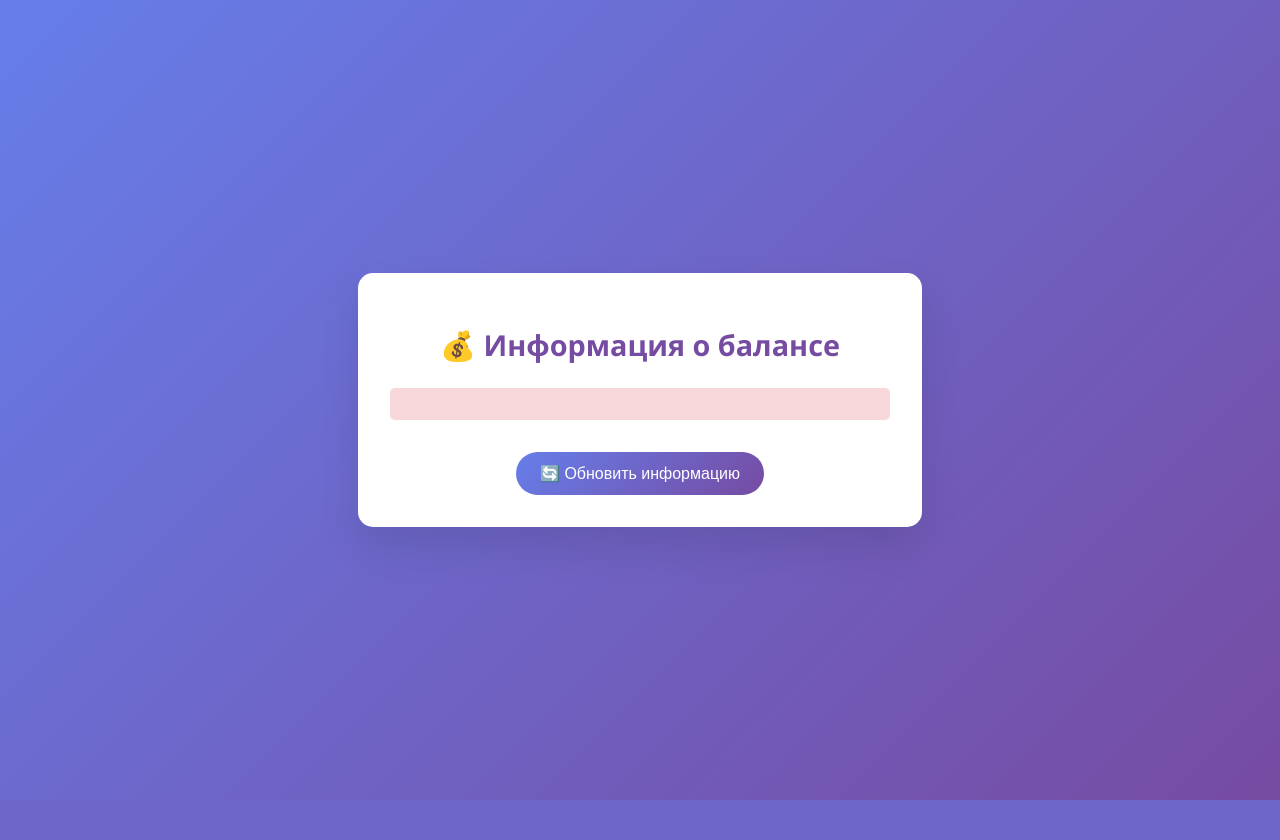
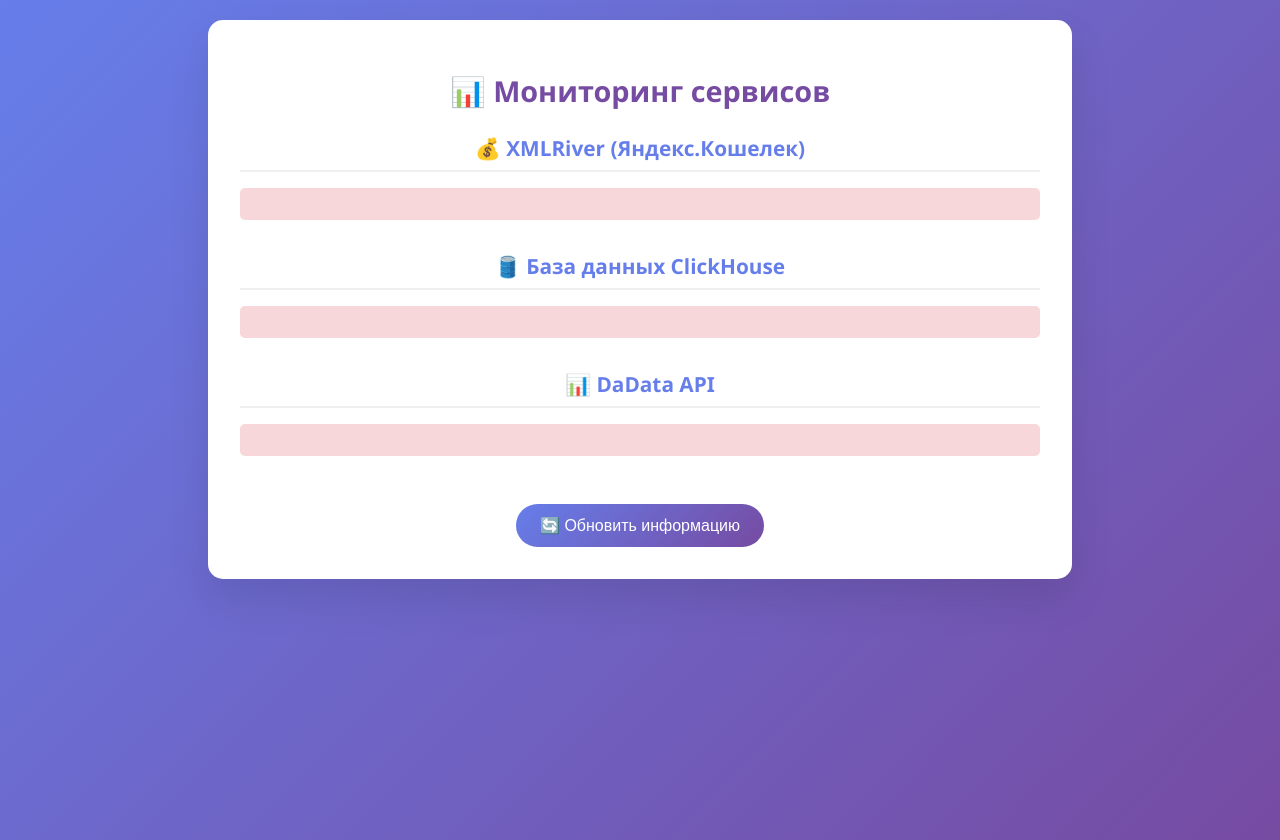
Before and after one commit to agladsoft/SupportInfo, a FastAPI app: template templates/index.html in a window 1280 px wide. Before the commit the page ends 800 px from the top, so only its background shows below. Run offline with FastAPI, Linux system fonts and the light colour scheme; the template is opened without the code that fills it: most values are stand-ins (such as "Sample title", 1, 10 or a date in 2020).

Commit message:
Новые метрики для отслеживания

```diff
--- a/main.py
+++ b/main.py
@@ -5,8 +5,8 @@ from fastapi.requests import Request
 from fastapi.responses import HTMLResponse
 import logging
 
-from app.services import XMLRiverService
-from app.models import BalanceResponse
+from app.services import XMLRiverService, ClickHouseService, DadataService
+from app.models import BalanceResponse, DatabaseInfo, DadataInfo, AllServicesResponse
 
 logging.basicConfig(level=logging.INFO)
 logger = logging.getLogger(__name__)
@@ -17,23 +17,61 @@ app.mount("/static", StaticFiles(directory="static"), name="static")
 templates = Jinja2Templates(directory="templates")
 
 xmlriver_service = XMLRiverService()
+clickhouse_service = ClickHouseService()
+dadata_service = DadataService()
 
 
 @app.get("/", response_class=HTMLResponse)
 async def read_root(request: Request):
-    """Главная страница с информацией о балансе"""
-    balance_info = xmlriver_service.get_balance_info()
+    """Главная страница с информацией о всех сервисах"""
+    xmlriver_info = xmlriver_service.get_balance_info()
+    database_info = clickhouse_service.get_database_info()
+    dadata_info = dadata_service.get_dadata_info()
+
     return templates.TemplateResponse(
         "index.html",
-        {"request": request, "balance_info": balance_info}
+        {
+            "request": request,
+            "xmlriver_info": xmlriver_info,
+            "database_info": database_info,
+            "dadata_info": dadata_info,
+        }
     )
 
 
 @app.get("/api/balance", response_model=BalanceResponse)
 async def get_balance():
-    """API эндпоинт для получения информации о балансе"""
+    """API эндпоинт для получения информации о балансе XMLRiver"""
     balance_info = xmlriver_service.get_balance_info()
     return BalanceResponse(**balance_info.model_dump())
+
+
+@app.get("/api/database", response_model=DatabaseInfo)
+async def get_database_status():
+    """API эндпоинт для получения статуса базы данных"""
+    return clickhouse_service.get_database_info()
+
+
+@app.get("/api/dadata", response_model=DadataInfo)
+async def get_dadata_status():
+    """API эндпоинт для получения информации о DaData"""
+    return dadata_service.get_dadata_info()
+
+
+
+
+@app.get("/api/all", response_model=AllServicesResponse)
+async def get_all_services():
+    """API эндпоинт для получения информации обо всех сервисах"""
+    xmlriver_info = xmlriver_service.get_balance_info()
+    database_info = clickhouse_service.get_database_info()
+    dadata_info = dadata_service.get_dadata_info()
+
+    return AllServicesResponse(
+        xmlriver=BalanceResponse(**xmlriver_info.model_dump()),
+        database=database_info,
+        dadata=dadata_info,
+    )
 
 if __name__ == "__main__":
     import uvicorn
--- a/requirements.txt
+++ b/requirements.txt
@@ -4,3 +4,5 @@ requests>=2.31.0
 jinja2>=3.1.0
 python-multipart>=0.0.6
 python-dotenv>=1.0.0
+clickhouse-connect>=0.6.13
+dadata>=21.10.1
--- a/static/css/style.css
+++ b/static/css/style.css
@@ -3,9 +3,10 @@ body {
     background: linear-gradient(135deg, #667eea 0%, #764ba2 100%);
     min-height: 100vh;
     margin: 0;
+    padding: 20px 0;
     display: flex;
     justify-content: center;
-    align-items: center;
+    align-items: flex-start;
     color: #333;
 }
 
@@ -14,7 +15,7 @@ body {
     padding: 2rem;
     border-radius: 15px;
     box-shadow: 0 20px 40px rgba(0,0,0,0.1);
-    max-width: 500px;
+    max-width: 800px;
     width: 90%;
     text-align: center;
 }
@@ -72,19 +73,14 @@ body {
 .refresh-btn:disabled {
     opacity: 0.6;
     cursor: not-allowed;
-}
-
-.error {
-    color: #dc3545;
-    background: #f8d7da;
-    padding: 1rem;
-    border-radius: 5px;
-    margin: 1rem 0;
+    transform: none;
 }
 
 .loading {
     display: none;
     color: #667eea;
+    margin-top: 1rem;
+    text-align: center;
 }
 
 .spinner {
@@ -96,9 +92,121 @@ body {
     animation: spin 1s linear infinite;
     display: inline-block;
     margin-right: 10px;
+    vertical-align: middle;
 }
 
 @keyframes spin {
     0% { transform: rotate(0deg); }
     100% { transform: rotate(360deg); }
 }
+
+.error {
+    color: #dc3545;
+    background: #f8d7da;
+    padding: 1rem;
+    border-radius: 5px;
+    margin: 1rem 0;
+}
+
+
+/* New styles for multiple services */
+.service-section {
+    margin-bottom: 2rem;
+    text-align: left;
+}
+
+.service-section h2 {
+    color: #667eea;
+    font-size: 1.3rem;
+    margin-bottom: 1rem;
+    text-align: center;
+    border-bottom: 2px solid #f0f0f0;
+    padding-bottom: 0.5rem;
+}
+
+.status-ok {
+    color: #28a745;
+    font-weight: 600;
+    margin: 0.5rem 0;
+}
+
+.response-time {
+    color: #6c757d;
+    font-size: 0.9rem;
+    margin: 0.5rem 0;
+}
+
+.companies-count {
+    color: #6c757d;
+    font-size: 0.9rem;
+    margin: 0.5rem 0;
+}
+
+.count-value {
+    color: #17a2b8;
+    font-weight: bold;
+}
+
+/* Выделенный блок для уникальных компаний */
+.companies-highlight-block {
+    background: linear-gradient(135deg, #28a745 0%, #20c997 100%);
+    border-radius: 15px;
+    padding: 1.5rem;
+    margin: 1rem 0;
+    color: white;
+    display: flex;
+    align-items: center;
+    box-shadow: 0 8px 25px rgba(40, 167, 69, 0.3);
+    transition: transform 0.3s ease, box-shadow 0.3s ease;
+}
+
+.companies-highlight-block:hover {
+    transform: translateY(-3px);
+    box-shadow: 0 12px 35px rgba(40, 167, 69, 0.4);
+}
+
+.companies-icon {
+    font-size: 3rem;
+    margin-right: 1.5rem;
+    opacity: 0.9;
+}
+
+.companies-info {
+    flex: 1;
+}
+
+.companies-title {
+    font-size: 1.1rem;
+    font-weight: 500;
+    margin-bottom: 0.5rem;
+    opacity: 0.9;
+}
+
+.companies-number {
+    font-size: 2.5rem;
+    font-weight: bold;
+    line-height: 1;
+    text-shadow: 2px 2px 4px rgba(0,0,0,0.1);
+}
+
+.companies-subtitle {
+    font-size: 0.9rem;
+    margin-top: 0.5rem;
+    opacity: 0.8;
+}
+
+.dadata-account {
+    margin: 1rem 0;
+    padding: 0.5rem;
+}
+
+.remaining {
+    color: #17a2b8;
+    font-weight: bold;
+}
+
+.account-separator {
+    border: none;
+    border-top: 1px solid #e9ecef;
+    margin: 1rem 0;
+}
--- a/static/js/main.js
+++ b/static/js/main.js
@@ -1,4 +1,4 @@
-async function refreshBalance() {
+async function refreshAllServices() {
     const btn = document.getElementById('refreshBtn');
     const loading = document.getElementById('loading');
     const content = document.getElementById('content');
@@ -7,10 +7,16 @@ async function refreshBalance() {
     loading.style.display = 'block';
 
     try {
-        const response = await fetch('/api/balance');
+        const response = await fetch('/api/all');
+
+        if (!response.ok) {
+            throw new Error(`HTTP ${response.status}`);
+        }
+
         const data = await response.json();
-        content.innerHTML = getContentHtml(data);
+        content.innerHTML = generateAllServicesHtml(data);
     } catch (error) {
+        console.error('Error fetching data:', error);
         content.innerHTML = '<div class="error">Ошибка при обновлении данных</div>';
     } finally {
         btn.disabled = false;
@@ -18,7 +24,29 @@ async function refreshBalance() {
     }
 }
 
-function getContentHtml(data) {
+function generateAllServicesHtml(data) {
+    return `
+        <!-- XMLRiver Service -->
+        <div class="service-section">
+            <h2>💰 XMLRiver (Яндекс.Кошелек)</h2>
+            ${generateXmlRiverHtml(data.xmlriver)}
+        </div>
+
+        <!-- Database Service -->
+        <div class="service-section">
+            <h2>🛢️ База данных ClickHouse</h2>
+            ${generateDatabaseHtml(data.database)}
+        </div>
+
+        <!-- DaData Service -->
+        <div class="service-section">
+            <h2>📊 DaData API</h2>
+            ${generateDadataHtml(data.dadata)}
+        </div>
+    `;
+}
+
+function generateXmlRiverHtml(data) {
     if (data.status === 'error') {
         return `<div class="error">${data.error || 'Неизвестная ошибка'}</div>`;
     }
@@ -31,3 +59,49 @@ function getContentHtml(data) {
         </div>
     `;
 }
+
+function generateDatabaseHtml(data) {
+    if (data.status === 'error') {
+        return `<div class="error">${data.error || 'Неизвестная ошибка'}</div>`;
+    }
+
+    const companiesBlock = data.unique_companies_count !== null && data.unique_companies_count !== undefined ? `
+        <div class="companies-highlight-block">
+            <div class="companies-icon">🏢</div>
+            <div class="companies-info">
+                <div class="companies-title">Уникальные компании</div>
+                <div class="companies-number">${data.unique_companies_count}</div>
+                <div class="companies-subtitle">записей в базе данных</div>
+            </div>
+        </div>
+    ` : '';
+
+    return `
+        <div class="info-card">
+            <div class="status-ok">${data.connection_status}</div>
+            ${data.response_time ? `<div class="response-time">Время отклика: ${data.response_time}</div>` : ''}
+        </div>
+        ${companiesBlock}
+    `;
+}
+
+function generateDadataHtml(data) {
+    if (data.status === 'error') {
+        return `<div class="error">${data.error || 'Неизвестная ошибка'}</div>`;
+    }
+
+    const accountsHtml = data.accounts.map((account, index) => `
+        <div class="dadata-account">
+            <strong>${account.account_name}</strong><br>
+            Дата: ${account.date}<br>
+            Осталось запросов: <span class="remaining">${account.remaining_requests}</span>
+        </div>
+        ${index < data.accounts.length - 1 ? '<hr class="account-separator">' : ''}
+    `).join('');
+
+    return `<div class="info-card">${accountsHtml}</div>`;
+}
+
+document.addEventListener('DOMContentLoaded', function() {
+    console.log('Page loaded successfully');
+});
--- a/templates/index.html
+++ b/templates/index.html
@@ -3,26 +3,76 @@
 <head>
     <meta charset="UTF-8">
     <meta name="viewport" content="width=device-width, initial-scale=1.0">
-    <title>Информация о балансе</title>
+    <title>Мониторинг сервисов</title>
     <link rel="stylesheet" href="/static/css/style.css">
 </head>
 <body>
     <div class="container">
-        <h1 class="title">💰 Информация о балансе</h1>
+        <h1 class="title">📊 Мониторинг сервисов</h1>
 
         <div id="content">
-            {% if balance_info.status == "error" %}
-                <div class="error">{{ balance_info.error }}</div>
-            {% else %}
-                <div class="info-card">
-                    <div class="balance">{{ balance_info.balance }} рублей</div>
-                    <div class="cost">Стоимость запроса: {{ balance_info.cost_per_request }} копейки</div>
-                    <div class="rows">Доступно строк: {{ balance_info.rows_available }}</div>
-                </div>
-            {% endif %}
+            <!-- XMLRiver Service -->
+            <div class="service-section">
+                <h2>💰 XMLRiver (Яндекс.Кошелек)</h2>
+                {% if xmlriver_info.status == "error" %}
+                    <div class="error">{{ xmlriver_info.error }}</div>
+                {% else %}
+                    <div class="info-card">
+                        <div class="balance">{{ xmlriver_info.balance }} рублей</div>
+                        <div class="cost">Стоимость запроса: {{ xmlriver_info.cost_per_request }} копейки</div>
+                        <div class="rows">Доступно строк: {{ xmlriver_info.rows_available }}</div>
+                    </div>
+                {% endif %}
+            </div>
+
+            <!-- Database Service -->
+            <div class="service-section">
+                <h2>🛢️ База данных ClickHouse</h2>
+                {% if database_info.status == "error" %}
+                    <div class="error">{{ database_info.error }}</div>
+                {% else %}
+                    <div class="info-card">
+                        <div class="status-ok">{{ database_info.connection_status }}</div>
+                        {% if database_info.response_time %}
+                            <div class="response-time">Время отклика: {{ database_info.response_time }}</div>
+                        {% endif %}
+                    </div>
+
+                    {% if database_info.unique_companies_count is not none %}
+                        <div class="companies-highlight-block">
+                            <div class="companies-icon">🏢</div>
+                            <div class="companies-info">
+                                <div class="companies-title">Уникальные компании</div>
+                                <div class="companies-number">{{ database_info.unique_companies_count }}</div>
+                                <div class="companies-subtitle">записей в базе данных</div>
+                            </div>
+                        </div>
+                    {% endif %}
+                {% endif %}
+            </div>
+
+            <!-- DaData Service -->
+            <div class="service-section">
+                <h2>📊 DaData API</h2>
+                {% if dadata_info.status == "error" %}
+                    <div class="error">{{ dadata_info.error }}</div>
+                {% else %}
+                    <div class="info-card">
+                        {% for account in dadata_info.accounts %}
+                            <div class="dadata-account">
+                                <strong>{{ account.account_name }}</strong><br>
+                                Дата: {{ account.date }}<br>
+                                Осталось запросов: <span class="remaining">{{ account.remaining_requests }}</span>
+                            </div>
+                            {% if not loop.last %}<hr class="account-separator">{% endif %}
+                        {% endfor %}
+                    </div>
+                {% endif %}
+            </div>
+
         </div>
 
-        <button class="refresh-btn" onclick="refreshBalance()" id="refreshBtn">
+        <button class="refresh-btn" onclick="refreshAllServices()" id="refreshBtn">
             🔄 Обновить информацию
         </button>
 
@@ -30,8 +80,9 @@
             <div class="spinner"></div>
             Обновление данных...
         </div>
+
     </div>
 
-    <script src="/static/js/main.js"></script>
+    <script src="/static/js/main.js?v=1757342653"></script>
 </body>
 </html>
```
Also changed, not shown: app/models.py (+30 -3 lines), app/services.py (+153 -4 lines).
